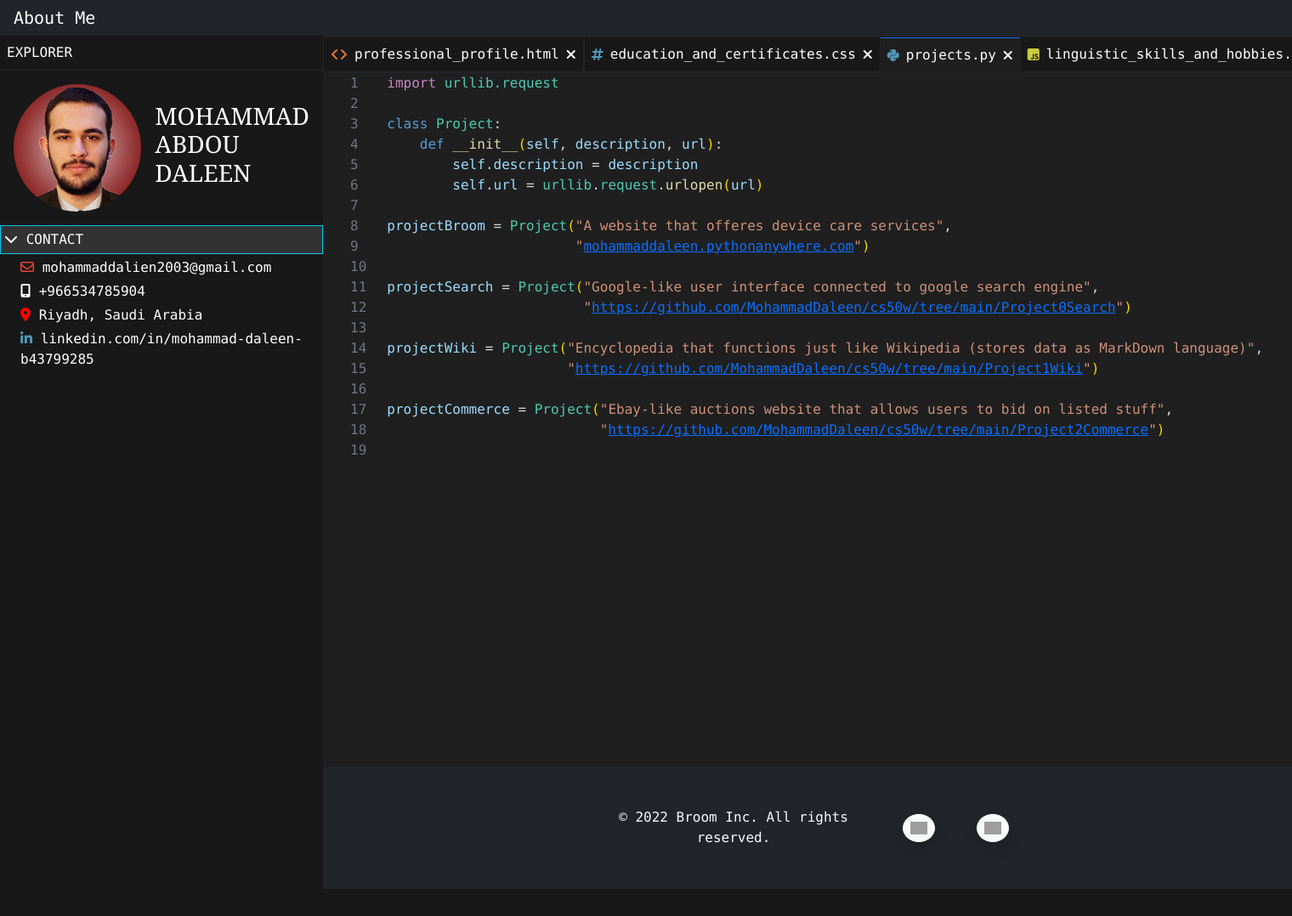
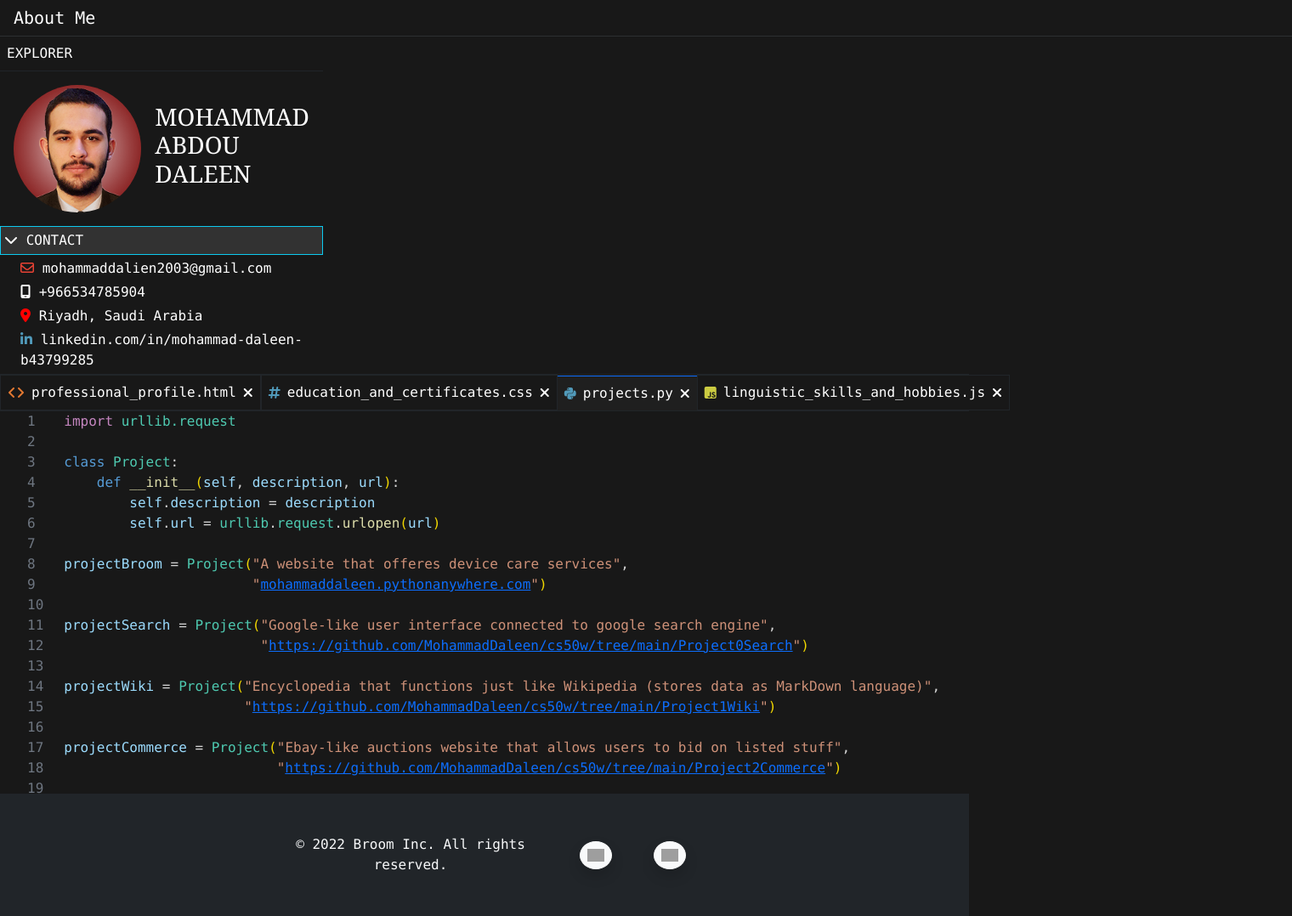
Before and after one commit to MohammadDaleen/cv, a Django app: page / in a window 1520 px wide; the page is wider, and only the part inside the window is pictured. Shown: that part at 85% size. Before the commit the page ends 1046 px from the top of that part, so only its background shows below. Run offline with Django 4.2, Linux system fonts and the light colour scheme; some libraries are stand-ins or nearby versions; grey boxes are pictures that could not be loaded.

Commit message:
start organize website

```diff
--- a/resume/static/resume/styles.css
+++ b/resume/static/resume/styles.css
@@ -1,6 +1,11 @@
+/* Change font family and size of website */
 body {
     font-family: Consolas, 'Courier New', monospace;
     height: 100vh;
+}
+
+.bg-default {
+    background: #181818;
 }
 
 #navbar {
@@ -20,10 +25,10 @@ body {
     height: 150px;
 }
 
-#main {
+/* #main {
     background: #1f1f1f;
     height: 100%;
-}
+} */
 
 #py-code {
     height: 450px;
--- a/resume/templates/resume/index.html
+++ b/resume/templates/resume/index.html
@@ -3,13 +3,14 @@
 {% load static %}
 
 {% block body %}
-    <nav class="bg-dark navbar navbar-dark navbar-expand-lg p-1">
-        <div class="container-fluid d-flex align-items-center">
-            <a class="h5 mb-0 navbar-brand" href="">About Me</a>
-        </div>
-    </nav>
-    <!--div id="body" class="container-fluid d-flex align-items-stretch p-0"-->
-    <div id="main" class="text-white d-flex p-0 m-0">
+    <div id="main">
+
+        <nav class="navbar navbar-dark p-1 border-secondary border-bottom border-opacity-25">
+            <div class="container-fluid d-flex align-items-center">
+                <a class="h5 mb-0 navbar-brand" href="">About Me</a>
+            </div>
+        </nav>
+
         <div id="sidebar" class="col-3 sidebar p-0">
             <div class='d-flex align-items-center p-2 border-dark border-bottom'>
                 EXPLORER
--- a/resume/templates/resume/layout.html
+++ b/resume/templates/resume/layout.html
@@ -10,7 +10,7 @@
         <link href="{% static 'resume/styles.css' %}" rel="stylesheet">
         <script src="{% static 'resume/main.js' %}"></script>
     </head>
-    <body class="m-0 p-0 d-flex flex-column">
+    <body class="text-white bg-default">
         {% block body %}
         {% endblock %}
     </body>
```
